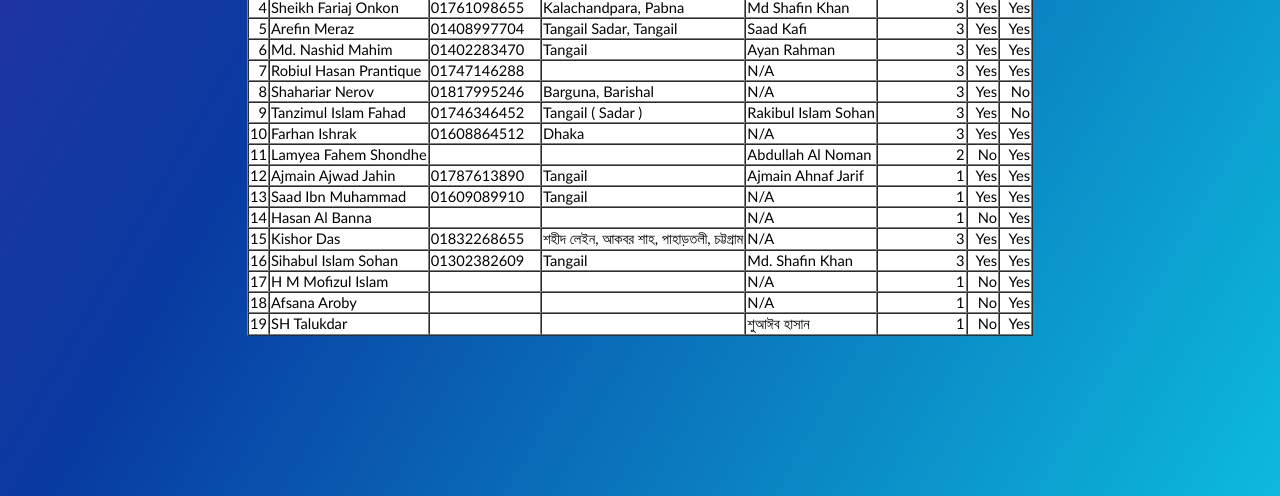
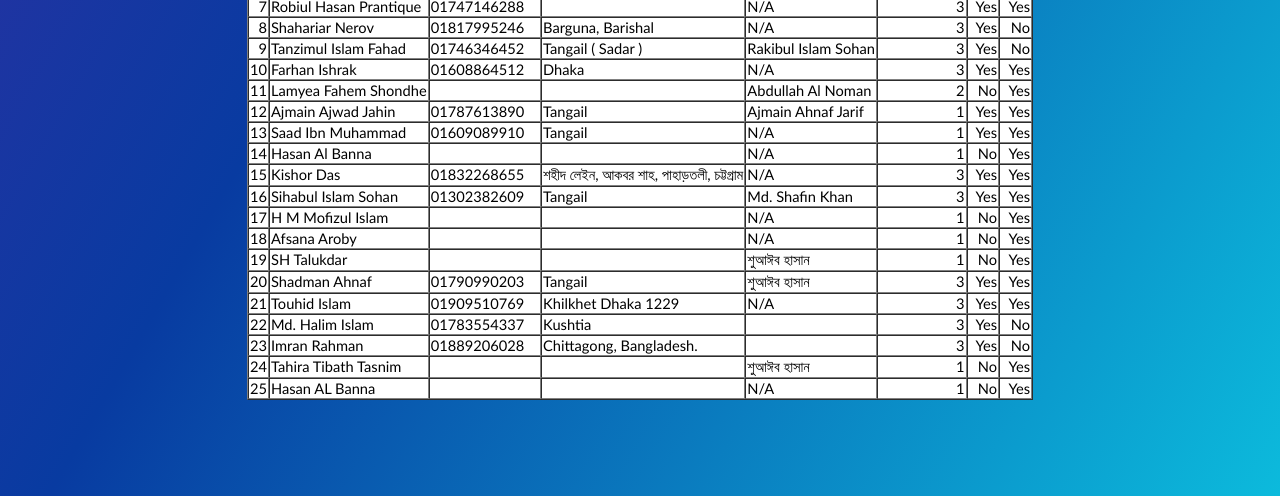
Before and after one commit to udoyahmed/udoyahmed.github.io, a plain HTML site: page index.html in a window 1280 px wide. Shown: the part 304-800 px from the top of the page. Drawn offline with Linux system fonts and the light colour scheme.

Commit message:
Add files via upload

```diff
--- a/index.html
+++ b/index.html
@@ -248,6 +248,78 @@
 <TD BORDERCOLOR=#d0d7e5  ALIGN=RIGHT><FONT style=FONT-SIZE:11pt FACE="Calibri" COLOR=#000000>Yes</FONT></TD>
 
 </TR>
+
+<TR VALIGN=TOP>
+<TD BORDERCOLOR=#d0d7e5  ALIGN=RIGHT><FONT style=FONT-SIZE:11pt FACE="Calibri" COLOR=#000000>20</FONT></TD>
+<TD BORDERCOLOR=#d0d7e5 ><FONT style=FONT-SIZE:11pt FACE="Calibri" COLOR=#000000>Shadman Ahnaf</FONT></TD>
+<TD BORDERCOLOR=#d0d7e5 ><FONT style=FONT-SIZE:11pt FACE="Calibri" COLOR=#000000>01790990203</FONT></TD>
+<TD BORDERCOLOR=#d0d7e5 ><FONT style=FONT-SIZE:11pt FACE="Calibri" COLOR=#000000>Tangail</FONT></TD>
+<TD BORDERCOLOR=#d0d7e5 ><FONT style=FONT-SIZE:11pt FACE="Calibri" COLOR=#000000>&#2486;&#2497;&#2438;&#2440;&#2476; &#2489;&#2494;&#2488;&#2494;&#2472;</FONT></TD>
+<TD BORDERCOLOR=#d0d7e5  ALIGN=RIGHT><FONT style=FONT-SIZE:11pt FACE="Calibri" COLOR=#000000>3</FONT></TD>
+<TD BORDERCOLOR=#d0d7e5  ALIGN=RIGHT><FONT style=FONT-SIZE:11pt FACE="Calibri" COLOR=#000000>Yes</FONT></TD>
+<TD BORDERCOLOR=#d0d7e5  ALIGN=RIGHT><FONT style=FONT-SIZE:11pt FACE="Calibri" COLOR=#000000>Yes</FONT></TD>
+
+</TR>
+
+<TR VALIGN=TOP>
+<TD BORDERCOLOR=#d0d7e5  ALIGN=RIGHT><FONT style=FONT-SIZE:11pt FACE="Calibri" COLOR=#000000>21</FONT></TD>
+<TD BORDERCOLOR=#d0d7e5 ><FONT style=FONT-SIZE:11pt FACE="Calibri" COLOR=#000000>Touhid Islam</FONT></TD>
+<TD BORDERCOLOR=#d0d7e5 ><FONT style=FONT-SIZE:11pt FACE="Calibri" COLOR=#000000>01909510769</FONT></TD>
+<TD BORDERCOLOR=#d0d7e5 ><FONT style=FONT-SIZE:11pt FACE="Calibri" COLOR=#000000>Khilkhet Dhaka 1229</FONT></TD>
+<TD BORDERCOLOR=#d0d7e5 ><FONT style=FONT-SIZE:11pt FACE="Calibri" COLOR=#000000>N/A</FONT></TD>
+<TD BORDERCOLOR=#d0d7e5  ALIGN=RIGHT><FONT style=FONT-SIZE:11pt FACE="Calibri" COLOR=#000000>3</FONT></TD>
+<TD BORDERCOLOR=#d0d7e5  ALIGN=RIGHT><FONT style=FONT-SIZE:11pt FACE="Calibri" COLOR=#000000>Yes</FONT></TD>
+<TD BORDERCOLOR=#d0d7e5  ALIGN=RIGHT><FONT style=FONT-SIZE:11pt FACE="Calibri" COLOR=#000000>Yes</FONT></TD>
+
+</TR>
+
+<TR VALIGN=TOP>
+<TD BORDERCOLOR=#d0d7e5  ALIGN=RIGHT><FONT style=FONT-SIZE:11pt FACE="Calibri" COLOR=#000000>22</FONT></TD>
+<TD BORDERCOLOR=#d0d7e5 ><FONT style=FONT-SIZE:11pt FACE="Calibri" COLOR=#000000>Md. Halim Islam</FONT></TD>
+<TD BORDERCOLOR=#d0d7e5 ><FONT style=FONT-SIZE:11pt FACE="Calibri" COLOR=#000000>01783554337</FONT></TD>
+<TD BORDERCOLOR=#d0d7e5 ><FONT style=FONT-SIZE:11pt FACE="Calibri" COLOR=#000000>Kushtia</FONT></TD>
+<TD BORDERCOLOR=#d0d7e5 ><FONT style=FONT-SIZE:11pt FACE="Calibri" COLOR=#000000><BR></FONT></TD>
+<TD BORDERCOLOR=#d0d7e5  ALIGN=RIGHT><FONT style=FONT-SIZE:11pt FACE="Calibri" COLOR=#000000>3</FONT></TD>
+<TD BORDERCOLOR=#d0d7e5  ALIGN=RIGHT><FONT style=FONT-SIZE:11pt FACE="Calibri" COLOR=#000000>Yes</FONT></TD>
+<TD BORDERCOLOR=#d0d7e5  ALIGN=RIGHT><FONT style=FONT-SIZE:11pt FACE="Calibri" COLOR=#000000>No</FONT></TD>
+
+</TR>
+
+<TR VALIGN=TOP>
+<TD BORDERCOLOR=#d0d7e5  ALIGN=RIGHT><FONT style=FONT-SIZE:11pt FACE="Calibri" COLOR=#000000>23</FONT></TD>
+<TD BORDERCOLOR=#d0d7e5 ><FONT style=FONT-SIZE:11pt FACE="Calibri" COLOR=#000000>Imran Rahman</FONT></TD>
+<TD BORDERCOLOR=#d0d7e5 ><FONT style=FONT-SIZE:11pt FACE="Calibri" COLOR=#000000>01889206028</FONT></TD>
+<TD BORDERCOLOR=#d0d7e5 ><FONT style=FONT-SIZE:11pt FACE="Calibri" COLOR=#000000>Chittagong, Bangladesh.</FONT></TD>
+<TD BORDERCOLOR=#d0d7e5 ><FONT style=FONT-SIZE:11pt FACE="Calibri" COLOR=#000000><BR></FONT></TD>
+<TD BORDERCOLOR=#d0d7e5  ALIGN=RIGHT><FONT style=FONT-SIZE:11pt FACE="Calibri" COLOR=#000000>3</FONT></TD>
+<TD BORDERCOLOR=#d0d7e5  ALIGN=RIGHT><FONT style=FONT-SIZE:11pt FACE="Calibri" COLOR=#000000>Yes</FONT></TD>
+<TD BORDERCOLOR=#d0d7e5  ALIGN=RIGHT><FONT style=FONT-SIZE:11pt FACE="Calibri" COLOR=#000000>No</FONT></TD>
+
+</TR>
+
+<TR VALIGN=TOP>
+<TD BORDERCOLOR=#d0d7e5  ALIGN=RIGHT><FONT style=FONT-SIZE:11pt FACE="Calibri" COLOR=#000000>24</FONT></TD>
+<TD BORDERCOLOR=#d0d7e5 ><FONT style=FONT-SIZE:11pt FACE="Calibri" COLOR=#000000>Tahira Tibath Tasnim</FONT></TD>
+<TD BORDERCOLOR=#d0d7e5 ><FONT style=FONT-SIZE:11pt FACE="Calibri" COLOR=#000000><BR></FONT></TD>
+<TD BORDERCOLOR=#d0d7e5 ><FONT style=FONT-SIZE:11pt FACE="Calibri" COLOR=#000000><BR></FONT></TD>
+<TD BORDERCOLOR=#d0d7e5 ><FONT style=FONT-SIZE:11pt FACE="Calibri" COLOR=#000000> &#2486;&#2497;&#2438;&#2440;&#2476; &#2489;&#2494;&#2488;&#2494;&#2472;</FONT></TD>
+<TD BORDERCOLOR=#d0d7e5  ALIGN=RIGHT><FONT style=FONT-SIZE:11pt FACE="Calibri" COLOR=#000000>1</FONT></TD>
+<TD BORDERCOLOR=#d0d7e5  ALIGN=RIGHT><FONT style=FONT-SIZE:11pt FACE="Calibri" COLOR=#000000>No</FONT></TD>
+<TD BORDERCOLOR=#d0d7e5  ALIGN=RIGHT><FONT style=FONT-SIZE:11pt FACE="Calibri" COLOR=#000000>Yes</FONT></TD>
+
+</TR>
+
+<TR VALIGN=TOP>
+<TD BORDERCOLOR=#d0d7e5  ALIGN=RIGHT><FONT style=FONT-SIZE:11pt FACE="Calibri" COLOR=#000000>25</FONT></TD>
+<TD BORDERCOLOR=#d0d7e5 ><FONT style=FONT-SIZE:11pt FACE="Calibri" COLOR=#000000>Hasan AL Banna</FONT></TD>
+<TD BORDERCOLOR=#d0d7e5 ><FONT style=FONT-SIZE:11pt FACE="Calibri" COLOR=#000000><BR></FONT></TD>
+<TD BORDERCOLOR=#d0d7e5 ><FONT style=FONT-SIZE:11pt FACE="Calibri" COLOR=#000000><BR></FONT></TD>
+<TD BORDERCOLOR=#d0d7e5 ><FONT style=FONT-SIZE:11pt FACE="Calibri" COLOR=#000000>N/A</FONT></TD>
+<TD BORDERCOLOR=#d0d7e5  ALIGN=RIGHT><FONT style=FONT-SIZE:11pt FACE="Calibri" COLOR=#000000>1</FONT></TD>
+<TD BORDERCOLOR=#d0d7e5  ALIGN=RIGHT><FONT style=FONT-SIZE:11pt FACE="Calibri" COLOR=#000000>No</FONT></TD>
+<TD BORDERCOLOR=#d0d7e5  ALIGN=RIGHT><FONT style=FONT-SIZE:11pt FACE="Calibri" COLOR=#000000>Yes</FONT></TD>
+
+</TR>
 </TBODY>
 <TFOOT></TFOOT>
 </TABLE>
```
